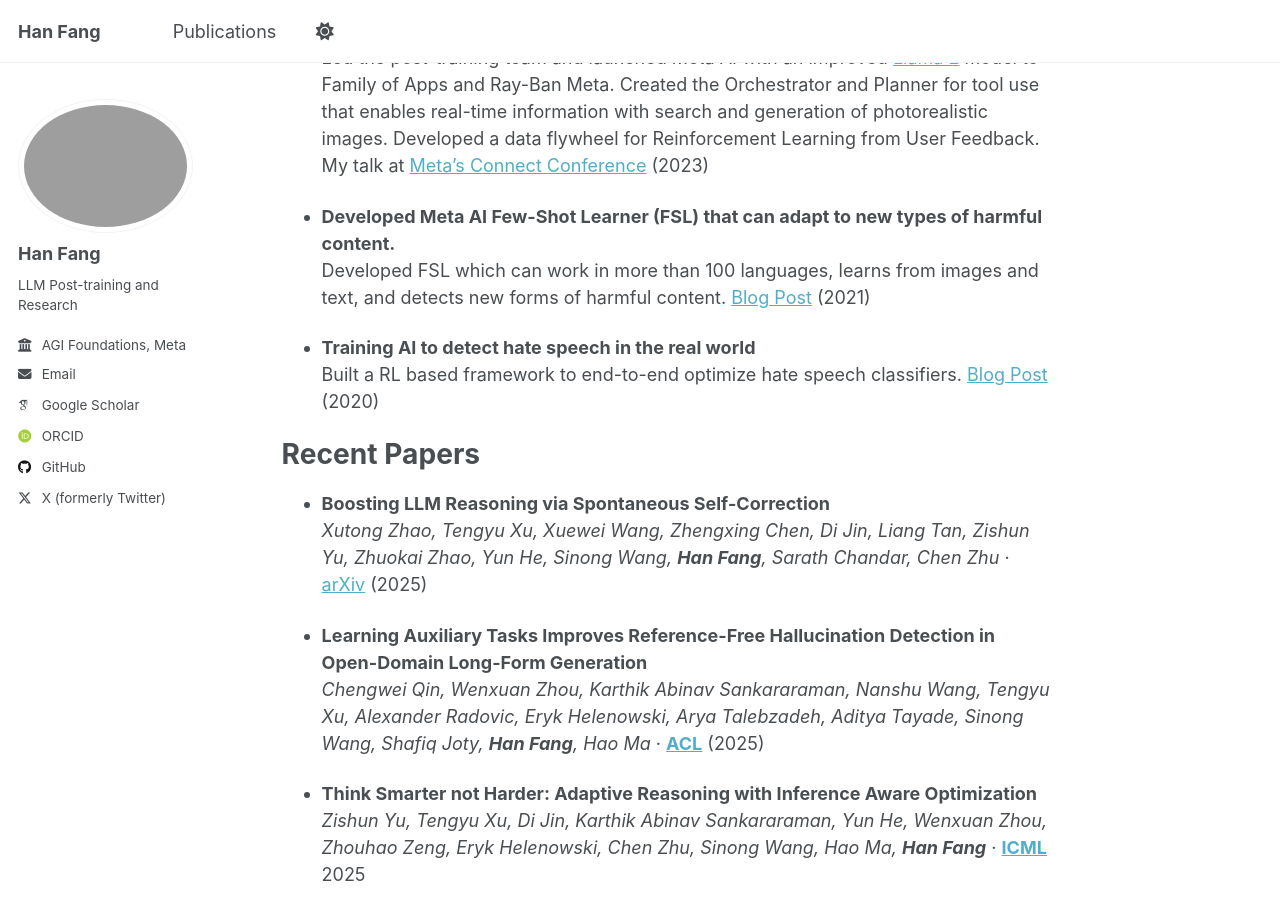
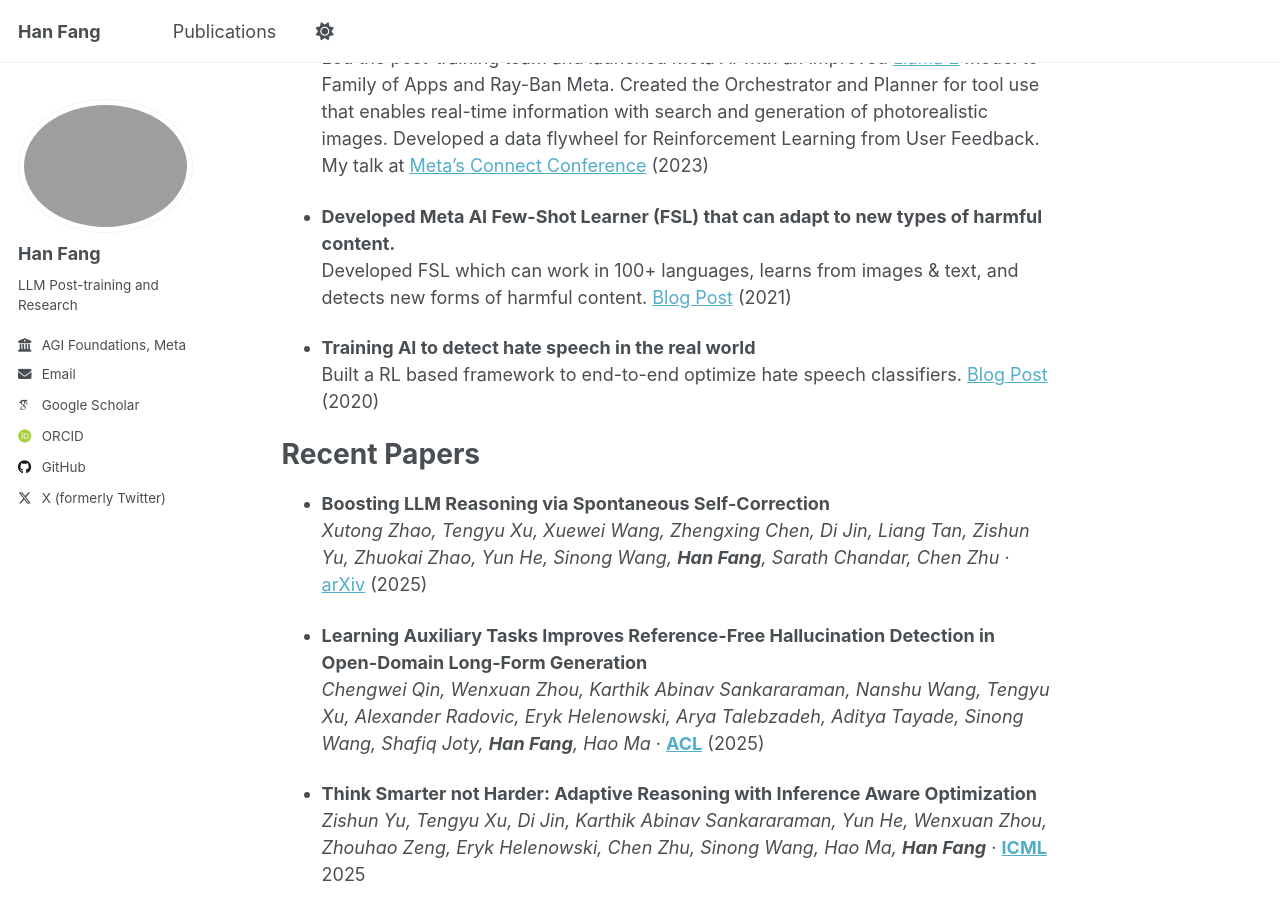
Before and after one commit to hanfang/hanfang.github.io, a Jekyll site: the page built from _pages/about.md, in a window 1280 px wide and 900 px high, scrolled down 775 px. Built offline with Jekyll 4.4.1, drawn with Linux system fonts in a browser that asks for light colours; some web fonts are replaced.

Commit message:
Update about.md

```diff
--- a/_pages/about.md
+++ b/_pages/about.md
@@ -31,7 +31,7 @@
   Led the post-training team and launched Meta AI with an improved [Llama 2](https://about.fb.com/news/2023/09/introducing-ai-powered-assistants-characters-and-creative-tools/) model to Family of Apps and Ray-Ban Meta. Created the Orchestrator and Planner for tool use that enables real-time information with search and generation of photorealistic images. Developed a data flywheel for Reinforcement Learning from User Feedback. My talk at [Meta's Connect Conference](https://developers.facebook.com/videos/2023/building-metas-next-generation-ai-product-experiences-with-llama/) (2023)
 
 * **Developed Meta AI Few-Shot Learner (FSL) that can adapt to new types of harmful content.**
-  Developed FSL which can work in more than 100 languages, learns from images and text, and detects new forms of harmful content. [Blog Post](https://ai.meta.com/blog/harmful-content-can-evolve-quickly-our-new-ai-system-adapts-to-tackle-it/) (2021)
+  Developed FSL which can work in 100+ languages, learns from images & text, and detects new forms of harmful content. [Blog Post](https://ai.meta.com/blog/harmful-content-can-evolve-quickly-our-new-ai-system-adapts-to-tackle-it/) (2021)
 
 * **Training AI to detect hate speech in the real world**
   Built a RL based framework to end-to-end optimize hate speech classifiers. [Blog Post](https://ai.meta.com/blog/training-ai-to-detect-hate-speech-in-the-real-world/) (2020)
```
